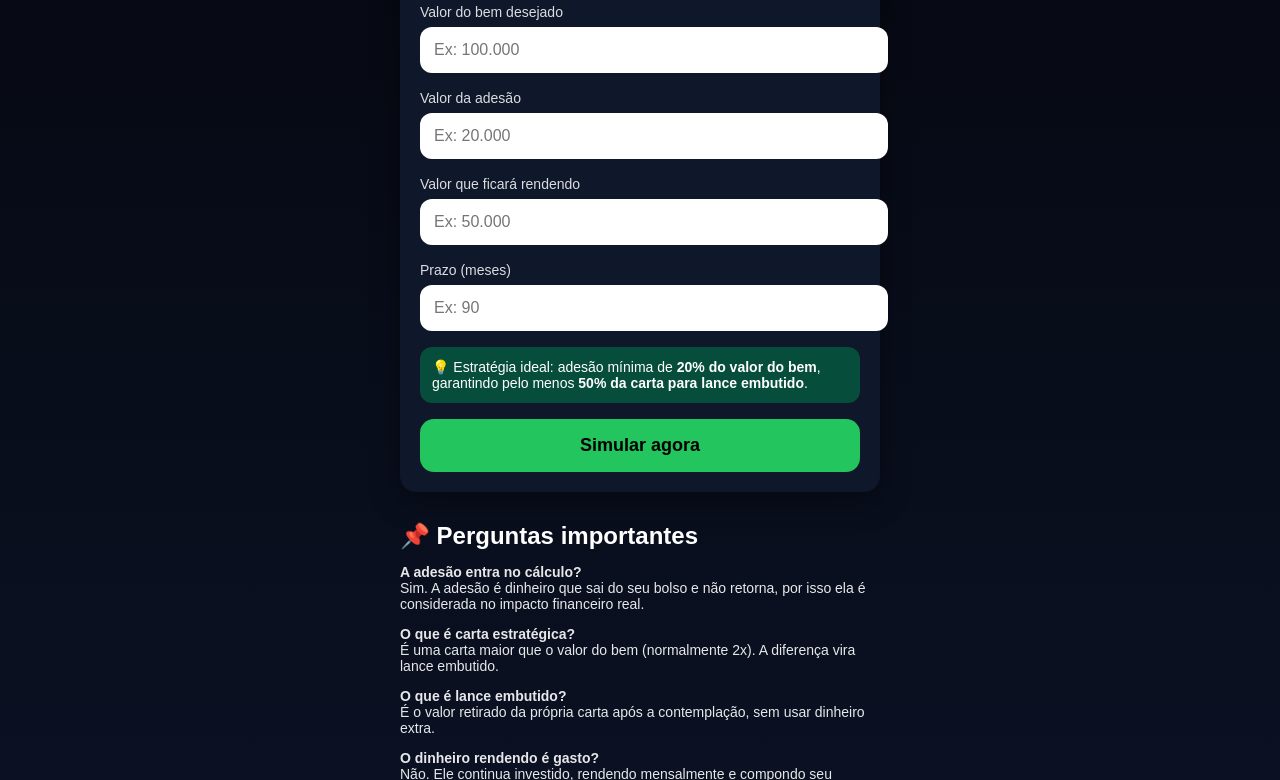
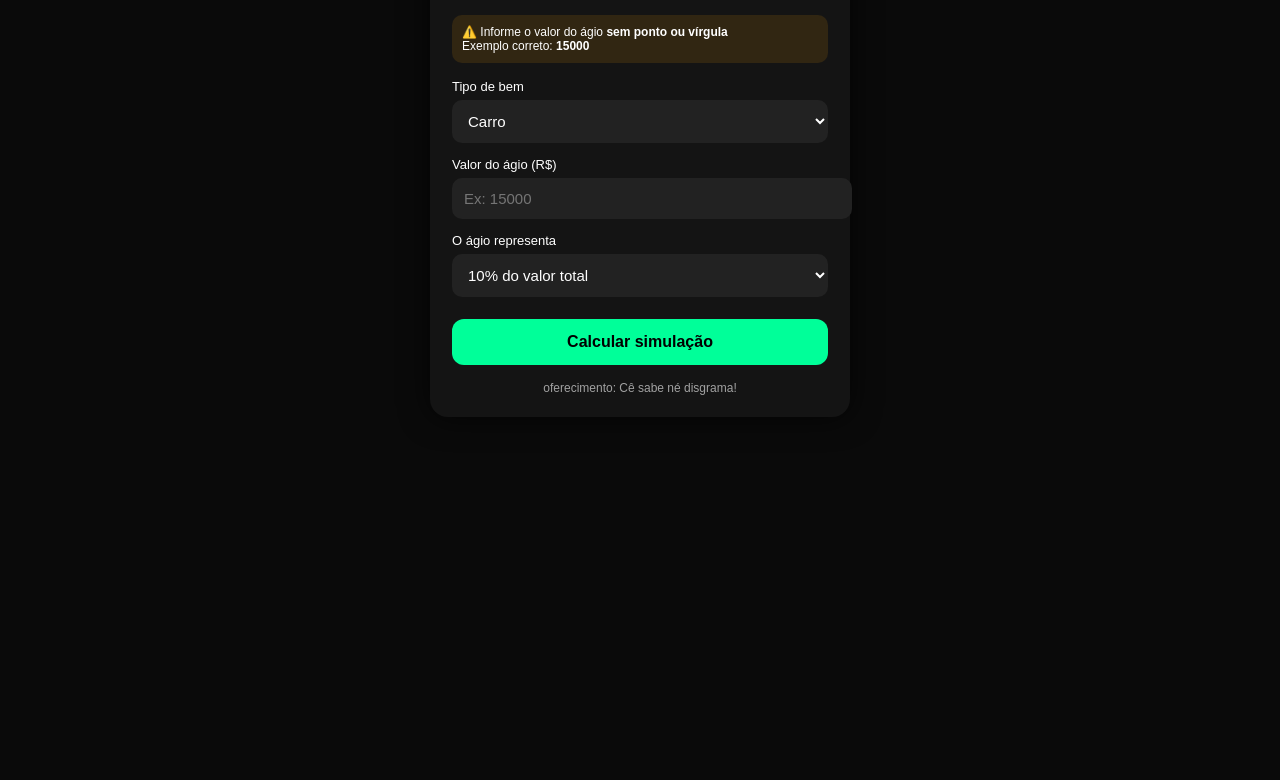
Before and after one commit to marceloemanoel82-svg/Teste-trafego, a plain HTML site: page index.html in a window 1280 px wide. Shown: the part 244-1024 px from the top of the page. After the commit the page ends 800 px from the top, so only its background shows below. Drawn offline with Linux system fonts and the light colour scheme.

Commit message:
Update index.html

```diff
--- a/index.html
+++ b/index.html
@@ -3,206 +3,237 @@
 <head>
 <meta charset="UTF-8">
 <meta name="viewport" content="width=device-width, initial-scale=1.0">
-<title>Simulador de Compra Planejada</title>
+<title>Marcelo ajuda!</title>
 
 <style>
-body{
-  margin:0;
-  font-family:Arial,Helvetica,sans-serif;
-  background:linear-gradient(180deg,#05070f,#0b1224);
-  color:#fff;
+body {
+  margin: 0;
+  font-family: Arial, Helvetica, sans-serif;
+  background: #0a0a0a;
+  color: #fff;
+  min-height: 100vh;
+  display: flex;
+  align-items: center;
+  justify-content: center;
 }
-.container{
-  max-width:480px;
-  margin:auto;
-  padding:20px;
+
+.container {
+  width: 100%;
+  max-width: 420px;
+  padding: 16px;
 }
-h1{
-  text-align:center;
-  margin-bottom:25px;
+
+.card {
+  background: #141414;
+  border-radius: 18px;
+  padding: 22px;
+  box-shadow: 0 0 30px rgba(0,0,0,.7);
 }
-.card{
-  background:#0f172a;
-  border-radius:16px;
-  padding:20px;
-  box-shadow:0 10px 30px rgba(0,0,0,.4);
+
+h1 {
+  text-align: center;
+  color: #00ff99;
+  margin-bottom: 6px;
 }
-label{
-  font-size:14px;
-  opacity:.85;
+
+.sub {
+  text-align: center;
+  font-size: 14px;
+  opacity: .8;
+  margin-bottom: 18px;
 }
-input,select{
-  width:100%;
-  padding:14px;
-  border-radius:12px;
-  border:none;
-  margin:6px 0 16px;
-  font-size:16px;
+
+.alerta {
+  background: rgba(255,165,0,.12);
+  padding: 10px;
+  border-radius: 10px;
+  font-size: 12px;
+  margin-bottom: 16px;
 }
-button{
-  width:100%;
-  padding:16px;
-  background:#22c55e;
-  border:none;
-  border-radius:14px;
-  font-size:18px;
-  font-weight:bold;
-  cursor:pointer;
+
+label {
+  font-size: 13px;
+  margin-top: 14px;
+  display: block;
 }
-.info{
-  background:#064e3b;
-  padding:12px;
-  border-radius:12px;
-  font-size:14px;
-  margin-bottom:16px;
+
+select, input {
+  width: 100%;
+  padding: 12px;
+  margin-top: 6px;
+  border-radius: 10px;
+  border: none;
+  background: #222;
+  color: #fff;
+  font-size: 15px;
 }
-.result{
-  margin-top:25px;
-  background:#020617;
-  border-radius:16px;
-  padding:20px;
-  display:none;
+
+button {
+  width: 100%;
+  padding: 14px;
+  margin-top: 22px;
+  border-radius: 12px;
+  border: none;
+  background: #00ff99;
+  color: #000;
+  font-weight: bold;
+  font-size: 16px;
+  cursor: pointer;
 }
-.result p{
-  margin:8px 0;
+
+button:active {
+  transform: scale(0.97);
 }
-hr{
-  border:0;
-  height:1px;
-  background:#1e293b;
-  margin:12px 0;
+
+.resultado {
+  margin-top: 22px;
+  background: #0e0e0e;
+  padding: 16px;
+  border-radius: 14px;
+  font-size: 14px;
 }
-.green{color:#22c55e}
-.red{color:#ef4444}
 
-.faq{
-  margin-top:30px;
+.resultado p {
+  margin: 6px 0;
 }
-.faq h2{
-  margin-bottom:10px;
+
+.parcelas {
+  margin-top: 14px;
+  border-top: 1px solid #222;
+  padding-top: 12px;
 }
-.faq p{
-  font-size:14px;
-  opacity:.9;
-  margin-bottom:12px;
+
+.parcela {
+  margin: 5px 0;
+}
+
+.destaque {
+  color: #00ff99;
+  font-weight: bold;
+}
+
+.andamento {
+  margin-top: 14px;
+  padding: 12px;
+  background: rgba(0,255,153,.12);
+  border-radius: 12px;
+}
+
+footer {
+  text-align: center;
+  font-size: 12px;
+  opacity: .6;
+  margin-top: 16px;
 }
 </style>
 </head>
 
 <body>
+
 <div class="container">
+  <div class="card">
+    <h1>Marcelo ajuda!</h1>
+    <div class="sub">Aqui tudo fica mais simples</div>
 
-<h1>Simulador de Compra Planejada</h1>
+    <div class="alerta">
+      ⚠️ Informe o valor do ágio <strong>sem ponto ou vírgula</strong><br>
+      Exemplo correto: <strong>15000</strong>
+    </div>
 
-<div class="card">
-<label>Tipo de consórcio</label>
-<select id="tipo">
-  <option value="veiculo">Veículo (19%)</option>
-  <option value="imovel">Imóvel (28%)</option>
-</select>
+    <label>Tipo de bem</label>
+    <select id="tipo">
+      <option value="carro">Carro</option>
+      <option value="imovel">Imóvel</option>
+    </select>
 
-<label>Valor do bem desejado</label>
-<input id="bem" placeholder="Ex: 100.000">
+    <label>Valor do ágio (R$)</label>
+    <input type="number" id="agio" placeholder="Ex: 15000">
 
-<label>Valor da adesão</label>
-<input id="adesao" placeholder="Ex: 20.000">
+    <label>O ágio representa</label>
+    <select id="percentual">
+      <option value="0.10">10% do valor total</option>
+      <option value="0.20">20% do valor total</option>
+    </select>
 
-<label>Valor que ficará rendendo</label>
-<input id="rendendo" placeholder="Ex: 50.000">
+    <button onclick="calcular()">Calcular simulação</button>
 
-<label>Prazo (meses)</label>
-<input id="prazo" placeholder="Ex: 90">
+    <div id="resultado" class="resultado" style="display:none;"></div>
 
-<div class="info">
-💡 Estratégia ideal: adesão mínima de <b>20% do valor do bem</b>, garantindo pelo menos <b>50% da carta para lance embutido</b>.
-</div>
-
-<button onclick="simular()">Simular agora</button>
-</div>
-
-<div class="result" id="resultado"></div>
-
-<div class="faq">
-<h2>📌 Perguntas importantes</h2>
-
-<p><b>A adesão entra no cálculo?</b><br>
-Sim. A adesão é dinheiro que sai do seu bolso e não retorna, por isso ela é considerada no impacto financeiro real.</p>
-
-<p><b>O que é carta estratégica?</b><br>
-É uma carta maior que o valor do bem (normalmente 2x). A diferença vira lance embutido.</p>
-
-<p><b>O que é lance embutido?</b><br>
-É o valor retirado da própria carta após a contemplação, sem usar dinheiro extra.</p>
-
-<p><b>O dinheiro rendendo é gasto?</b><br>
-Não. Ele continua investido, rendendo mensalmente e compondo seu patrimônio final.</p>
-
-<p><b>Esse simulador garante contemplação?</b><br>
-Não. Ele simula uma estratégia baseada em médias reais de mercado.</p>
-</div>
-
+    <footer>oferecimento: Cê sabe né disgrama!</footer>
+  </div>
 </div>
 
 <script>
-function money(v){
-  return v.toLocaleString('pt-BR',{style:'currency',currency:'BRL'})
+function formatar(valor) {
+  return valor.toLocaleString('pt-BR', {
+    style: 'currency',
+    currency: 'BRL'
+  });
 }
 
-function parseBR(v){
-  if(!v) return 0
-  return Number(v.toString().replace(/\./g,'').replace(',','.'))
+function gerarParcelasQuebradas() {
+  const base = [32, 38, 41, 47, 53, 57, 62, 68, 73, 79, 83, 89];
+  return base.sort(() => 0.5 - Math.random()).slice(0, 5);
 }
 
-function simular(){
-  const tipo = document.getElementById('tipo').value
-  const bem = parseBR(document.getElementById('bem').value)
-  const adesao = parseBR(document.getElementById('adesao').value)
-  const rendendo = parseBR(document.getElementById('rendendo').value)
-  const prazo = Number(document.getElementById('prazo').value)
+function gerarSimulacaoAndamento(saldo) {
+  const parcelas = Math.floor(Math.random() * 30) + 45; // 45 a 75
+  let valor = saldo / parcelas;
+  valor += Math.random() * 87; // quebra o valor
+  return { parcelas, valor };
+}
 
-  if(!bem || !prazo){
-    alert("Preencha corretamente os campos")
-    return
+function calcular() {
+  const tipo = document.getElementById("tipo").value;
+  const agio = Number(document.getElementById("agio").value);
+  const percentual = Number(document.getElementById("percentual").value);
+  const resultado = document.getElementById("resultado");
+
+  if (!agio || agio <= 0) {
+    alert("Informe um valor de ágio válido, sem ponto ou vírgula.");
+    return;
   }
 
-  const taxa = tipo==="imovel"?0.28:0.19
-  const carta = bem * 2
-  const lance = carta - bem
+  const valorTotal = agio / percentual;
+  const saldoDevedor = valorTotal - agio;
+  const taxa = tipo === "carro" ? 0.19 : 0.28;
+  const saldoFinanciado = saldoDevedor * (1 + taxa);
 
-  const custoConsorcio = bem * (1 + taxa)
-  const parcela = custoConsorcio / prazo
+  const parcelas = gerarParcelasQuebradas();
+  let parcelasHTML = "";
 
-  const rendimentoMensal = rendendo * 0.008
-  const rendimentoTotal = rendimentoMensal * prazo
-  const patrimonioPreservado = rendendo + rendimentoTotal
+  parcelas.forEach((p, index) => {
+    let valor = saldoFinanciado / p;
+    valor += Math.random() * 63;
+    parcelasHTML += `
+      <p class="parcela ${index === 2 ? 'destaque' : ''}">
+        ${p}x de ${formatar(valor)}
+      </p>
+    `;
+  });
 
-  const impactoReal = custoConsorcio + adesao - patrimonioPreservado
-  const economia = bem - impactoReal
-  const economiaPerc = (economia / bem) * 100
+  const andamento = gerarSimulacaoAndamento(saldoFinanciado);
 
-  const r = document.getElementById("resultado")
-  r.style.display="block"
-  r.innerHTML=`
-    <p>🏷️ Tipo <span class="green">${tipo==="imovel"?"Imóvel":"Veículo"}</span></p>
-    <p>🚗 Valor do bem <span class="green">${money(bem)}</span></p>
-    <hr>
-    <p>📄 Carta estratégica <span>${money(carta)}</span></p>
-    <p>🔥 Lance embutido <span>${money(lance)}</span></p>
-    <hr>
-    <p>💳 Parcela mensal <span>${money(parcela)}</span></p>
-    <p>📊 Custo total no consórcio <span>${money(custoConsorcio)}</span></p>
-    <p>📄 Adesão (custo real) <span class="red">${money(adesao)}</span></p>
-    <hr>
-    <p>📈 Rendimento mensal estimado <span>${money(rendimentoMensal)}</span></p>
-    <p>📈 Rendimento total <span>${money(rendimentoTotal)}</span></p>
-    <p>🏦 Patrimônio preservado <span class="green">${money(patrimonioPreservado)}</span></p>
-    <hr>
-    <p>📉 Impacto financeiro real <span>${money(impactoReal)}</span></p>
-    <p>✅ Economia real <span class="${economia>=0?'green':'red'}">${money(economia)}</span></p>
-    <p>📊 Economia percentual <span class="${economia>=0?'green':'red'}">${economiaPerc.toFixed(1)}%</span></p>
-  `
+  resultado.innerHTML = `
+    <p><strong>Valor estimado do bem:</strong> ${formatar(valorTotal)}</p>
+    <p><strong>Valor do ágio:</strong> ${formatar(agio)}</p>
+    <p><strong>Saldo devedor:</strong> ${formatar(saldoDevedor)}</p>
+    <p><strong>Saldo total financiado:</strong> ${formatar(saldoFinanciado)}</p>
+
+    <div class="parcelas">
+      <strong>Parcelas sugeridas:</strong>
+      ${parcelasHTML}
+
+      <div class="andamento">
+        <strong>Simulação em andamento:</strong><br>
+        ${andamento.parcelas}x de ${formatar(andamento.valor)}
+      </div>
+    </div>
+  `;
+
+  resultado.style.display = "block";
 }
 </script>
 
 </body>
-  </html>
+</html>
```
